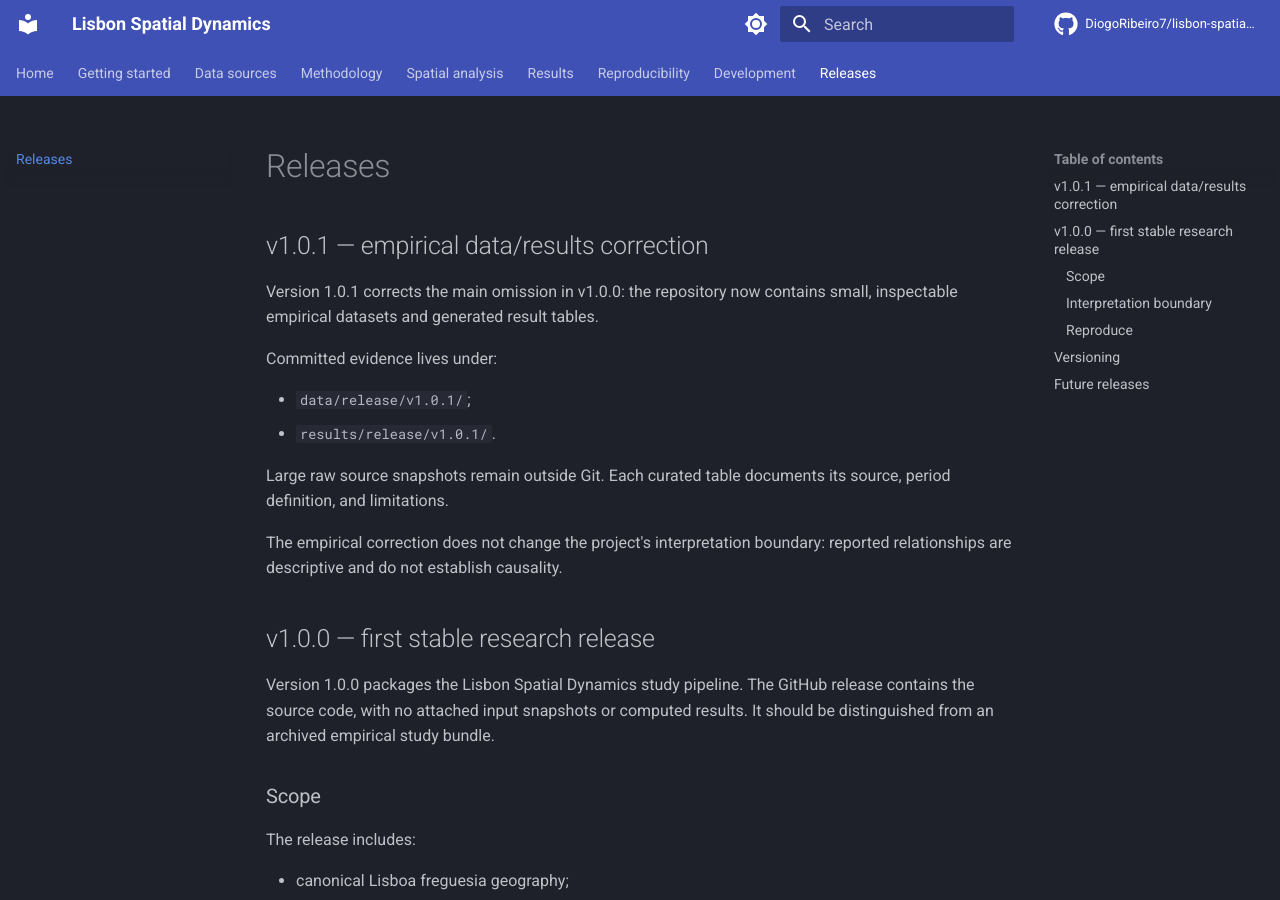
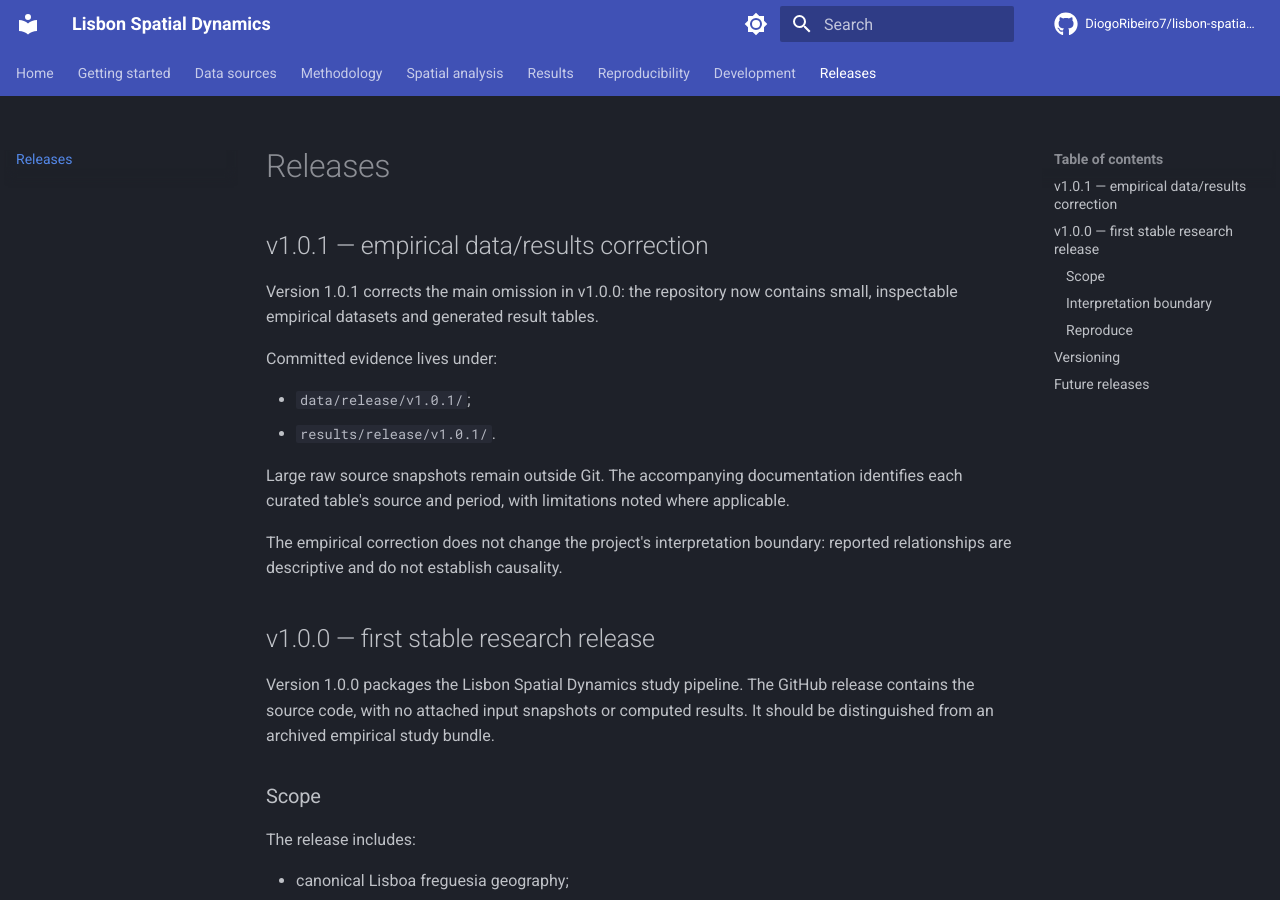
Before and after one commit to DiogoRibeiro7/lisbon-spatial-dynamics, an MkDocs documentation site: the page built from docs/releases.md, in a window 1280 px wide and 900 px high. Built offline with MkDocs 1.6.1 and Material for MkDocs 9.7.7, drawn with Linux system fonts in a browser that asks for light colours; comment, search, counter and statistics services are not loaded.

Commit message:
docs: qualify release data limitation notes

```diff
--- a/docs/releases.md
+++ b/docs/releases.md
@@ -9,7 +9,7 @@ Committed evidence lives under:
 - `data/release/v1.0.1/`;
 - `results/release/v1.0.1/`.
 
-Large raw source snapshots remain outside Git. Each curated table documents its source, period definition, and limitations.
+Large raw source snapshots remain outside Git. The accompanying documentation identifies each curated table's source and period, with limitations noted where applicable.
 
 The empirical correction does not change the project's interpretation boundary: reported relationships are descriptive and do not establish causality.
 
```
